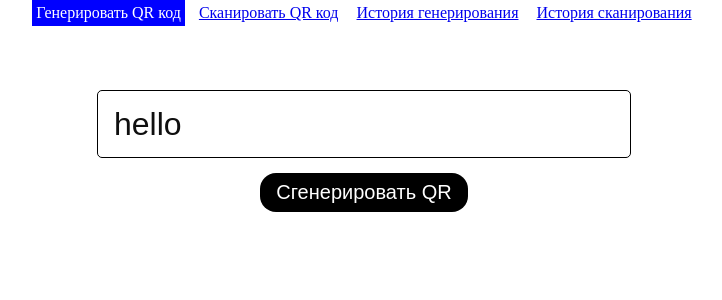
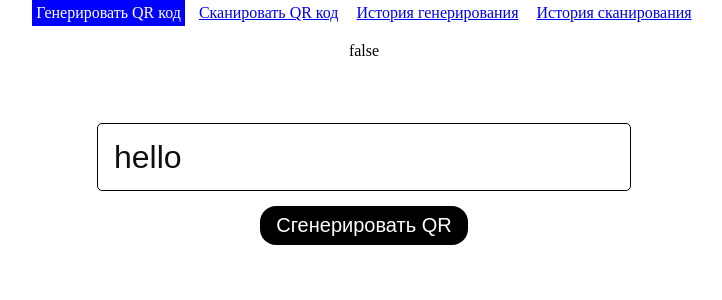
Before and after one commit to alexz60/qr-code, a React (Vite) app: page /qr-code/generate in a window 1280 px wide. Shown: the top 300 px of the page, without its empty margins (276-998 px from the left). Built offline with nearby package versions, Linux system fonts and the light colour scheme.

Commit message:
release_v4_2

```diff
--- a/src/components/Generate/QrCodeGenerator.jsx
+++ b/src/components/Generate/QrCodeGenerator.jsx
@@ -2,13 +2,16 @@ import {QRCodeSVG} from 'qrcode.react'
 import { useState } from 'react'
 import s from './qrCodeGenerator.module.css'
 import {GENERATE_DATA} from '../../constants'
+import { UseDeviceDetect } from '../UseDeviceDetect/UseDeviceDetect'
 
 export const QrCodeGenerator = () => {
     const [value, setValue] = useState('hello')
     const [showQR, setShowQR] = useState('')
+    const isMobile = UseDeviceDetect()
 
     return (
         <div className={s.container}>
+            <div>{isMobile ? 'true' : 'false'}</div>
             <input
                 className={s.input}
                 type='text'
--- a/src/components/Navigation/Navigation.jsx
+++ b/src/components/Navigation/Navigation.jsx
@@ -3,8 +3,10 @@ import s from './Navigation.module.css'
 import { UseDeviceDetect } from "../UseDeviceDetect/UseDeviceDetect"
 
 export const Navigation = () => {
+    const isMobile = UseDeviceDetect()
+
     return (
-        <nav className={UseDeviceDetect() ? [s.container, s.mobile].join(' ') : s.container}>
+        <nav className={isMobile ? [s.container, s.mobile].join(' ') : s.container}>
             <NavLink className={(navData) => navData.isActive ? [s.item, s.active].join(' ') : s.item} to="/generate" >Генерировать QR код</NavLink>
             <NavLink className={(navData) => navData.isActive ? [s.item, s.active].join(' ') : s.item} to="/scan" >Сканировать QR код</NavLink>
             <NavLink className={(navData) => navData.isActive ? [s.item, s.active].join(' ') : s.item} to="/generateHistory" >История генерирования</NavLink>
```
